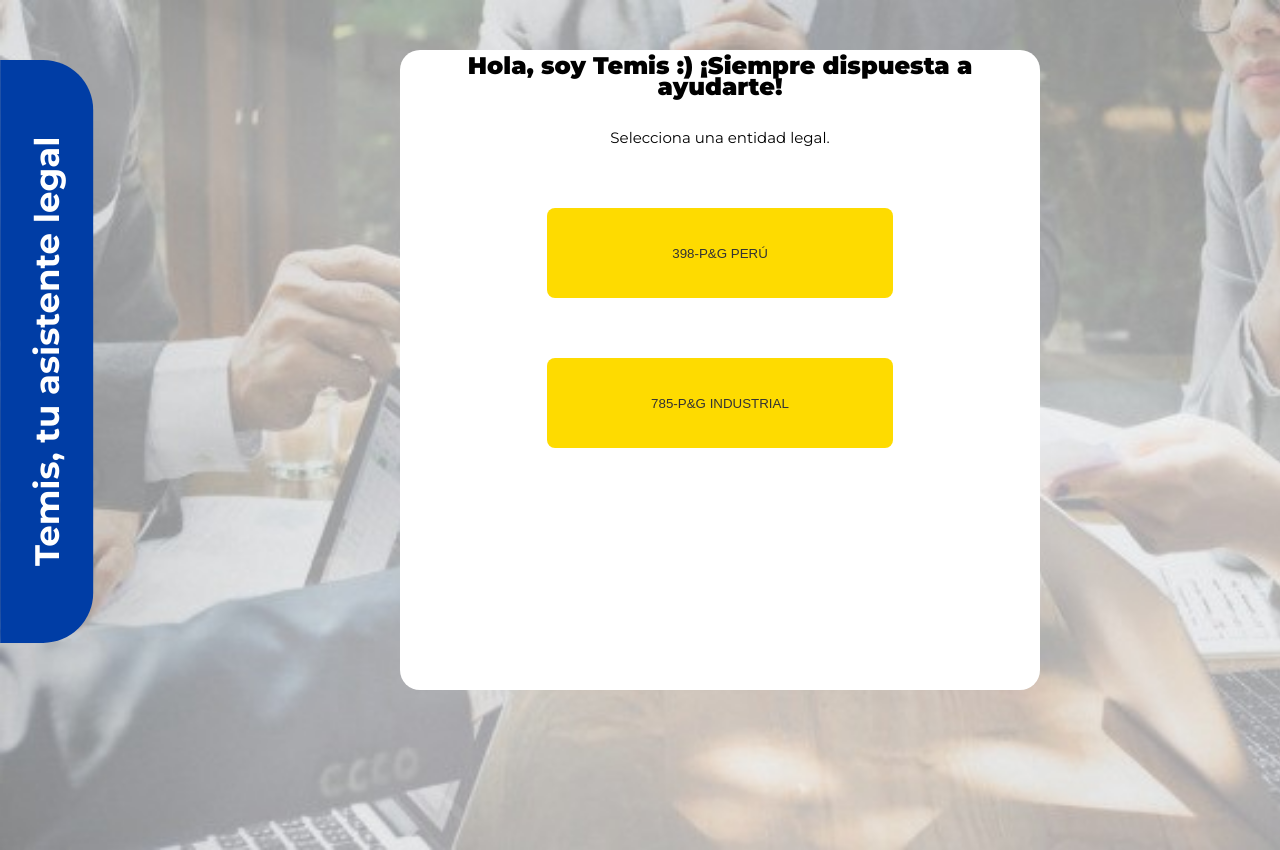
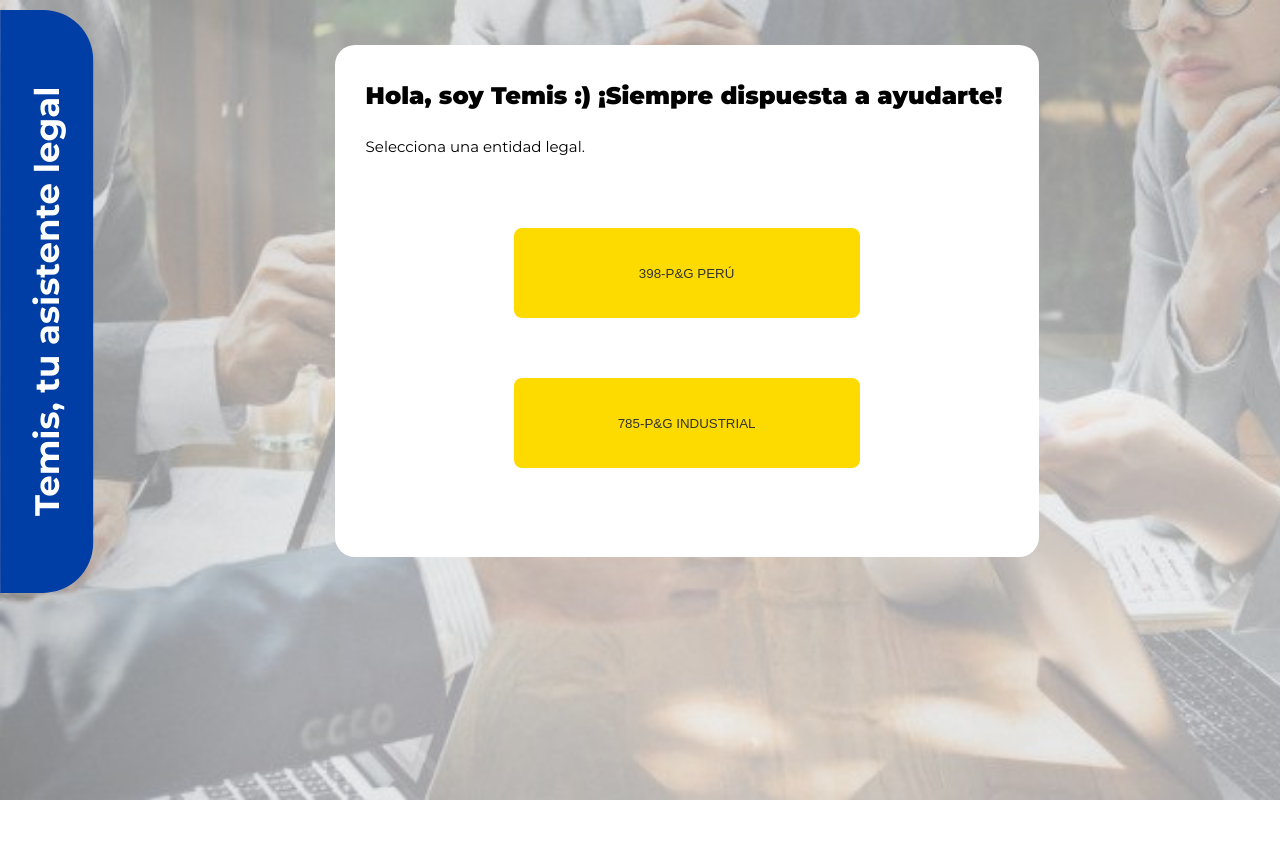
Before and after one commit to sumaqkuyay/legalhackaton-pg, a React (Create React App) app: page /#/home in a window 1280 px wide. After the commit the page ends 800 px from the top, so only its background shows below. Built offline with nearby package versions, Linux system fonts and the light colour scheme.

Commit message:
home first view finish

```diff
--- a/src/components/StepsMenu.jsx
+++ b/src/components/StepsMenu.jsx
@@ -11,7 +11,7 @@
     return (
       <>
         <div className="home-card" hidden={step === 1 ? false : true }>
-          <div className="">
+          <div className="home-card-text">
             <p className="h1-style">Hola, soy Temis :) ¡Siempre dispuesta a ayudarte!</p>
             <p className="h2-style">Selecciona una entidad legal.</p>
           </div>
--- a/src/sass/styleComponents/_Home.scss
+++ b/src/sass/styleComponents/_Home.scss
@@ -4,9 +4,11 @@
     width: 100vw;
     height: 100vh;
 }
+.unaprueba{
+    display: flex;
+}
 .sidebar{
     color: $white;
-    float: left;
     background-color:$blue;
     writing-mode: vertical-lr;
     transform: rotate(180deg);
--- a/src/sass/styleComponents/_StepsMenu.scss
+++ b/src/sass/styleComponents/_StepsMenu.scss
@@ -1,5 +1,5 @@
 .button-div{
-    margin:auto;
+    margin: 10px;
     text-align: center;
 }
 .home-button{
@@ -23,14 +23,17 @@
     border: transparent;
 }
 .home-card{
-    margin-top: 50px;
-    margin-left: 400px;
-    background-color: #FFFFFF;
-    // border:2px solid red;
+    margin: auto;
+    background-color: $white;
     border-radius: 20px;
-    width: 40em;
-    height: 40em;
+    width: 44em;
+    height: 32em;
     padding: 6px;
     line-height: 1.3em;
-    text-align: center;
 }
+.home-card-text{
+    margin-left: 25px;
+    margin-right: 25px;
+    margin-top: 35px;
+    margin-bottom: 0px;
+}
--- a/src/views/Home.jsx
+++ b/src/views/Home.jsx
@@ -25,7 +25,7 @@
   render() {
     const {step} = this.state;
     return (
-      <div className="">
+      <div className="unaprueba">
         <aside className="sidebar">Temis, tu asistente legal</aside>
         <StepsMenu
             prevStep={this.prevStep}
--- a/src/views/Materials.jsx
+++ b/src/views/Materials.jsx
@@ -15,10 +15,10 @@
     render() {
 
       return (
-        <>
+        <div className="unaprueba">
           <aside className="sidebar">Temis, tu asistente legal</aside>
           <MaterialCard/>
-        </>
+        </div>
       );
     }
   }
```
